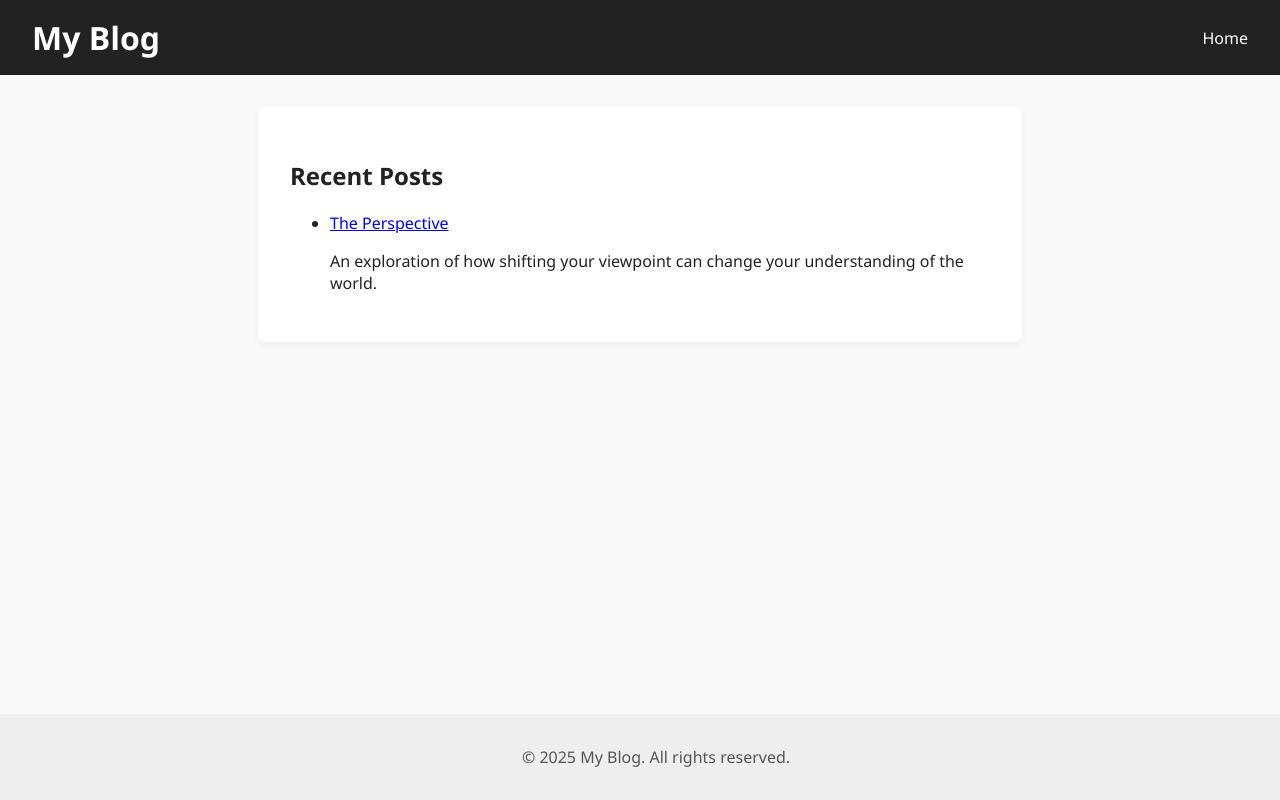
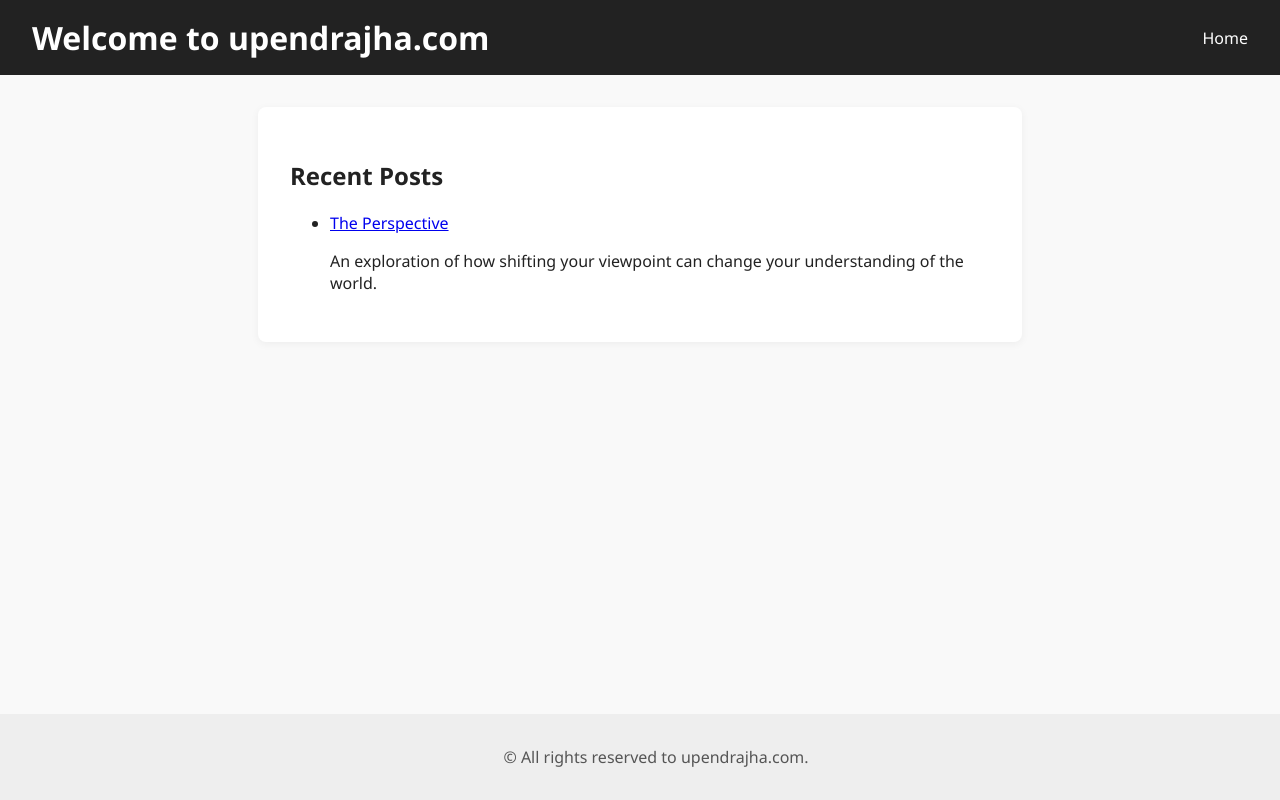
Before and after one commit to upendrajha97/upendrajha, a plain HTML site: page index.html in a window 1280 px wide. Drawn offline with Linux system fonts and the light colour scheme.

Commit message:
Bug fix for standardization

```diff
--- a/index.html
+++ b/index.html
@@ -3,13 +3,13 @@
 <html lang="en">
 <head>
   <meta charset="UTF-8">
-  <title>My Blog</title>
+  <title>Welcome to upendrajha.com</title>
 </head>
 <body>
   <meta name="viewport" content="width=device-width, initial-scale=1.0">
   <link rel="stylesheet" href="/style.css">
   <header>
-    <h1>My Blog</h1>
+    <h1>Welcome to upendrajha.com</h1>
     <nav>
       <a href="/index.html">Home</a>
     </nav>
@@ -24,7 +24,7 @@
     </ul>
   </main>
   <footer>
-    <p>&copy; 2025 My Blog. All rights reserved.</p>
+    <p>&copy; All rights reserved to upendrajha.com.</p>
   </footer>
   </body>
   </html>
```
Also changed, not shown: posts/the-perspective.html (+2 -2 lines).
